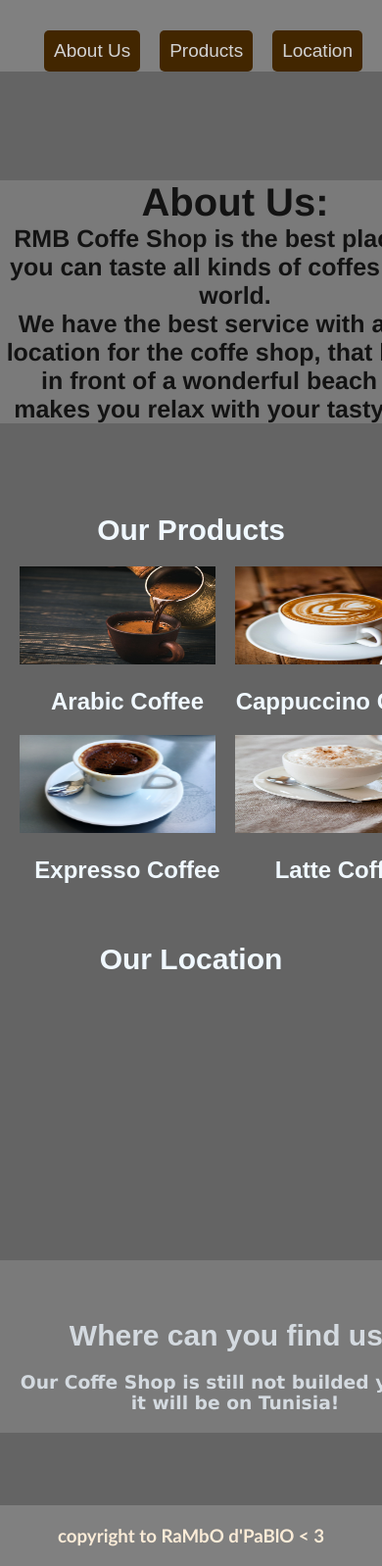
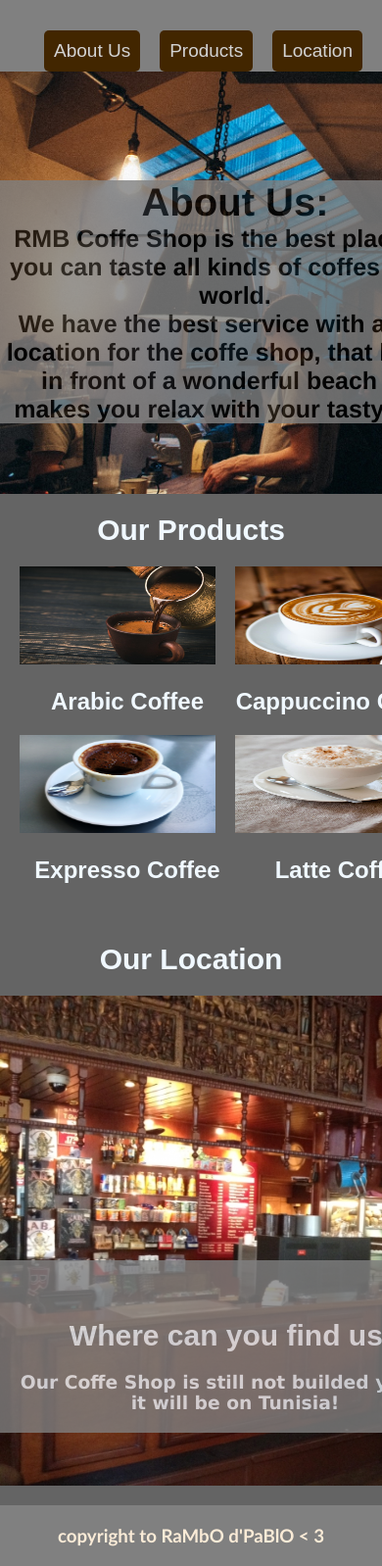
Before and after one commit to Rami3344/responsivecoffeshop, a plain HTML site: page index.html in a window 390 px wide. Shown: the part 96-1694 px from the top of the page at 98% size. Drawn offline with Linux system fonts and the light colour scheme.

Commit message:
Update styles.css

```diff
--- a/styles.css
+++ b/styles.css
@@ -37,7 +37,7 @@ body{
 .description{
     max-width: 480px;
     max-height: 600px;
-    background-image: url("./source/coffee-shop.jpg");
+    background-image: url("./coffee-shop.jpg");
     background-size: cover;
 }
 .text-pos{
@@ -93,7 +93,7 @@ body{
     color: aliceblue;
 }
 .locat{
-    background-image: url("./source/location-bg.jpg");
+    background-image: url("./location-bg.jpg");
     background-size: cover;
     max-width: 480px;
     max-height: 500px;
@@ -168,7 +168,7 @@ a{
     width: 1600px;
     height: 800px;
     margin: 0 auto;
-    background-image: url("./source/coffee-shop.jpg");
+    background-image: url("./coffee-shop.jpg");
     background-size: cover;
 }
 .text-pos{
@@ -230,7 +230,7 @@ a{
     color: aliceblue;
 }
 .locat{
-    background-image: url("./source/location-bg.jpg");
+    background-image: url("./location-bg.jpg");
     background-size: cover;
     width: 900px;
     height: 700px;
```
